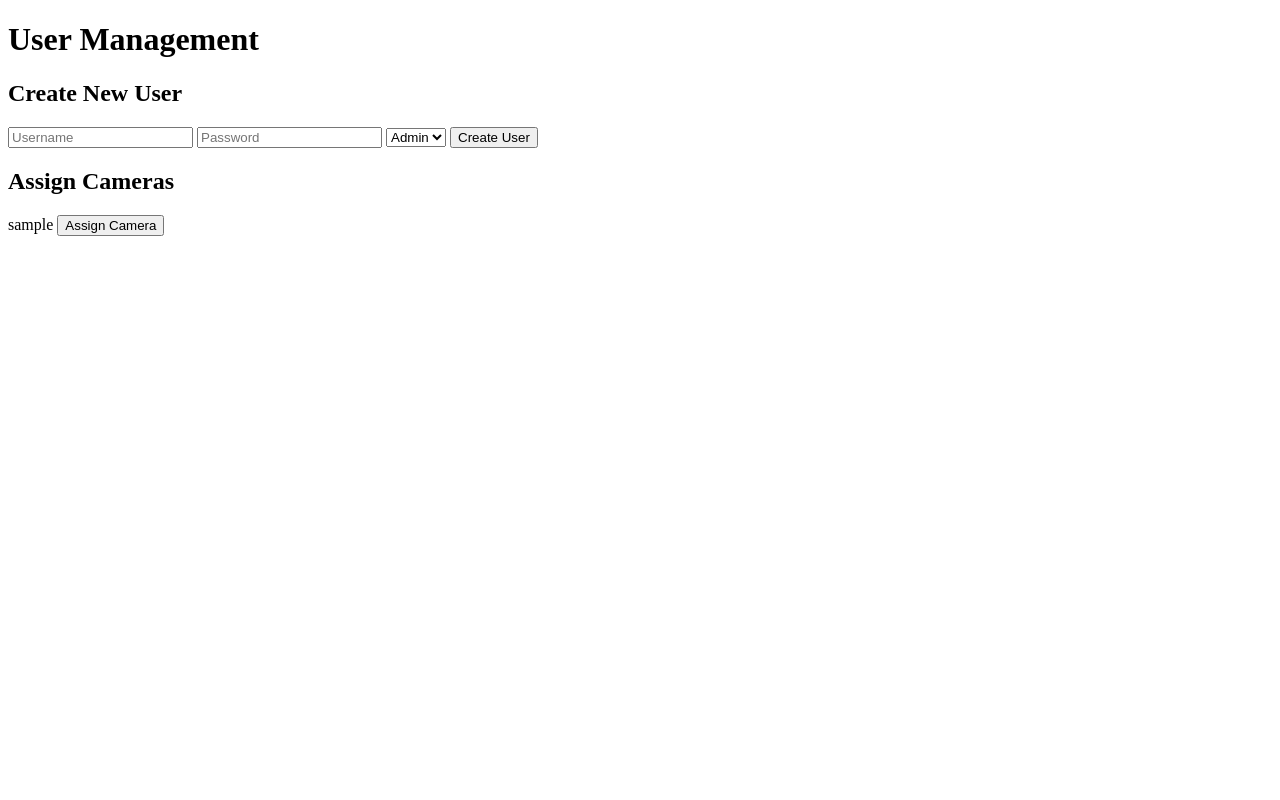
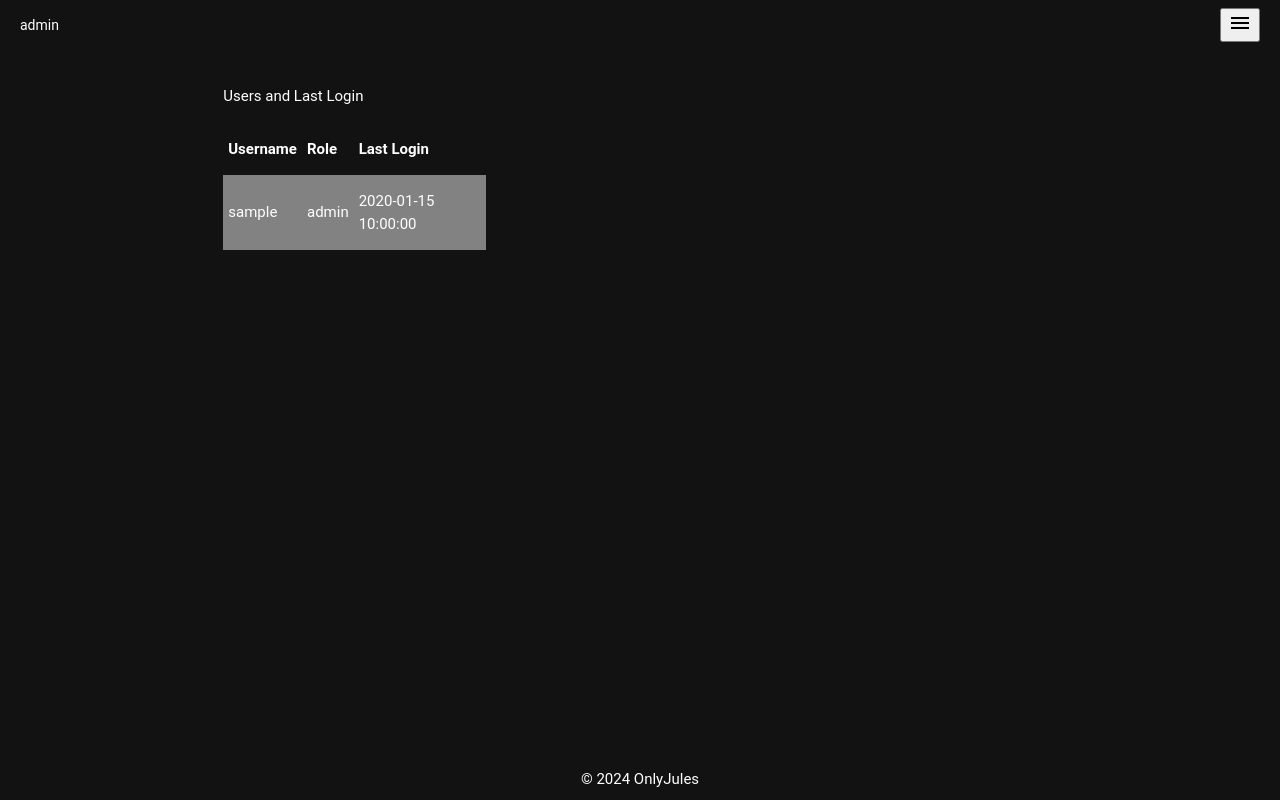
Before and after one commit to lohrbini/OnlyJules, a Flask app: page /user_management in a window 1280 px wide. Run offline with Flask 3, Linux system fonts and the light colour scheme; a user stored in the database is signed in; tables that the repository leaves empty hold one stand-in row (values such as "Sample post").

Commit message:
feat: user_management v1

```diff
--- a/app.py
+++ b/app.py
@@ -28,10 +28,18 @@
     user = db.execute('SELECT * FROM users WHERE username = ?', (username,)).fetchone()
     return user
 
-def add_user(username, password):
+def add_user(username, password, role='user'):
     db = database.get_db()
-    db.execute('INSERT INTO users (username, password) VALUES (?, ?)',
-               (username, hash_password(password)))
+
+    # Check if any users exist
+    user_count = db.execute('SELECT COUNT(*) FROM users').fetchone()[0]
+
+    # Automatically set the first user as admin
+    if user_count == 0:
+        role = 'admin'
+
+    db.execute('INSERT INTO users (username, password, role) VALUES (?, ?, ?)',
+               (username, hash_password(password), role))
     db.commit()
 
 def update_password(username, new_password):
@@ -279,7 +287,7 @@
         return redirect(url_for('login'))
 
     db = database.get_db()
-    users = db.execute('SELECT username, last_login FROM users').fetchall()
+    users = db.execute('SELECT * FROM users').fetchall()
     return render_template('user_management.html', users=users)
 
 @app.route('/overview')
--- a/schema.sql
+++ b/schema.sql
@@ -3,6 +3,7 @@
     id INTEGER PRIMARY KEY AUTOINCREMENT,
     username TEXT UNIQUE NOT NULL,
     password TEXT NOT NULL,
+    role TEXT,
     last_login TIMESTAMP
 );
 
--- a/templates/user_management.html
+++ b/templates/user_management.html
@@ -1,28 +1,66 @@
 <!DOCTYPE html>
-<html>
-<head>
-    <title>User Management</title>
-</head>
+<html lang="en">
+    <head>
+        <meta charset="UTF-8">
+        <meta name="viewport" content="width=device-width, initial-scale=1.0">
+        <title>Camera Stream Overview</title>
+        <link href="https://cdnjs.cloudflare.com/ajax/libs/materialize/1.0.0/css/materialize.min.css" rel="stylesheet">
+        <link rel="stylesheet" href="{{ url_for('static', filename='index.css') }}">
+        <link href="https://fonts.googleapis.com/icon?family=Material+Icons" rel="stylesheet">
+    </head>
 <body>
-    <h1>User Management</h1>
-    <form method="POST" action="{{ url_for('user_management') }}">
-        <h2>Create New User</h2>
-        <input type="text" name="username" placeholder="Username" required>
-        <input type="password" name="password" placeholder="Password" required>
-        <select name="role">
-            <option value="admin">Admin</option>
-            <option value="user">User</option>
-        </select>
-        <button type="submit">Create User</button>
-    </form>
+    <script src="https://cdnjs.cloudflare.com/ajax/libs/materialize/1.0.0/js/materialize.min.js"></script>
+    <script>
+        document.addEventListener('DOMContentLoaded', function() {
+            M.Modal.init(document.querySelectorAll('.modal'), {});
+            M.Dropdown.init(document.querySelectorAll('.dropdown-trigger'), {});
+        });
+    </script>
+    <header>
+        <div class="user-info">
+            <span class="username">{{ session['username'] }}</span>
+        </div>
+        <button class="dropdown-trigger" data-target="user-dropdown">
+            <i class="material-icons hamburger-icon">menu</i>
+        </button>
+    </header>
 
-    <h2>Assign Cameras</h2>
-    {% for user in users %}
-        <form method="POST" action="{{ url_for('assign_camera', user_id=user['id']) }}">
-            <label>{{ user['username'] }}</label>
-            <input type="hidden" name="camera_id" value="some_camera_id"> <!-- You should replace this with actual camera ID options -->
-            <button type="submit">Assign Camera</button>
-        </form>
-    {% endfor %}
+    <ul id="user-dropdown" class="dropdown-content">
+        <li><a href="{{ url_for('index') }}">Overview</a></li>
+        <li><a href="{{ url_for('user_management') }}">User Management</a></li>
+        <li><a href="{{ url_for('logout') }}">Logout</a></li>
+    </ul>
+
+    <main class="container">
+        <div class="row">
+            <div class="col s12 m6 l4">
+                <p>Users and Last Login<p>
+                <table class="striped">
+                    <thead>
+                        <tr>
+                            <th>Username</th>
+                            <th>Role</th>
+                            <th>Last Login</th>
+                        </tr>
+                    </thead>
+                    <tbody>
+                        {% for user in users %}
+                        <tr>
+                            <td>{{ user['username'] }}</td>
+                            <td>{{ user['role'] }}</td>
+                            <td>{{ user['last_login'] }}</td>
+                        </tr>
+                        {% endfor %}
+                    </tbody>
+                </table>
+            </div>
+        </div>
+    </main>
+
+    <footer class="page-footer">
+        <div class="center-align">
+            <p>&copy; 2024 OnlyJules</p>
+        </div>
+    </footer>
 </body>
 </html>
```
Also changed, not shown: templates/index.html (+11 -63 lines), 1 other file.
